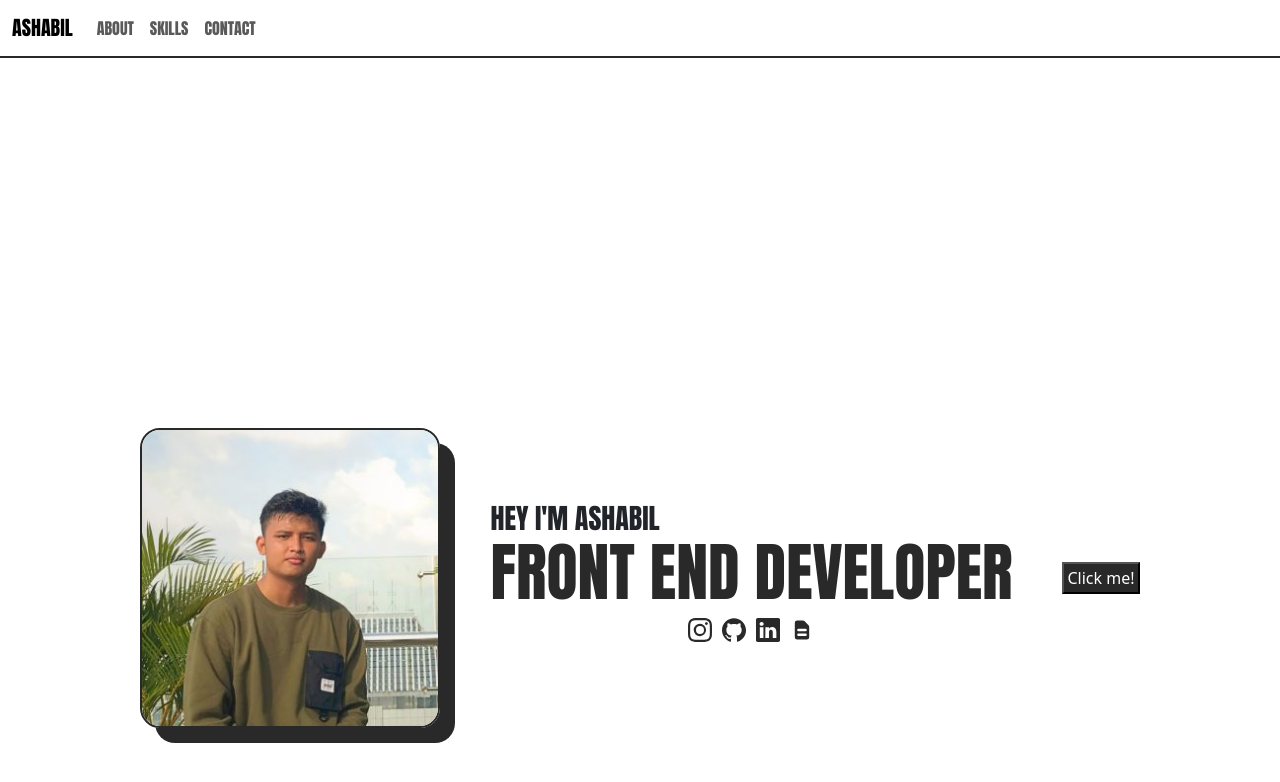
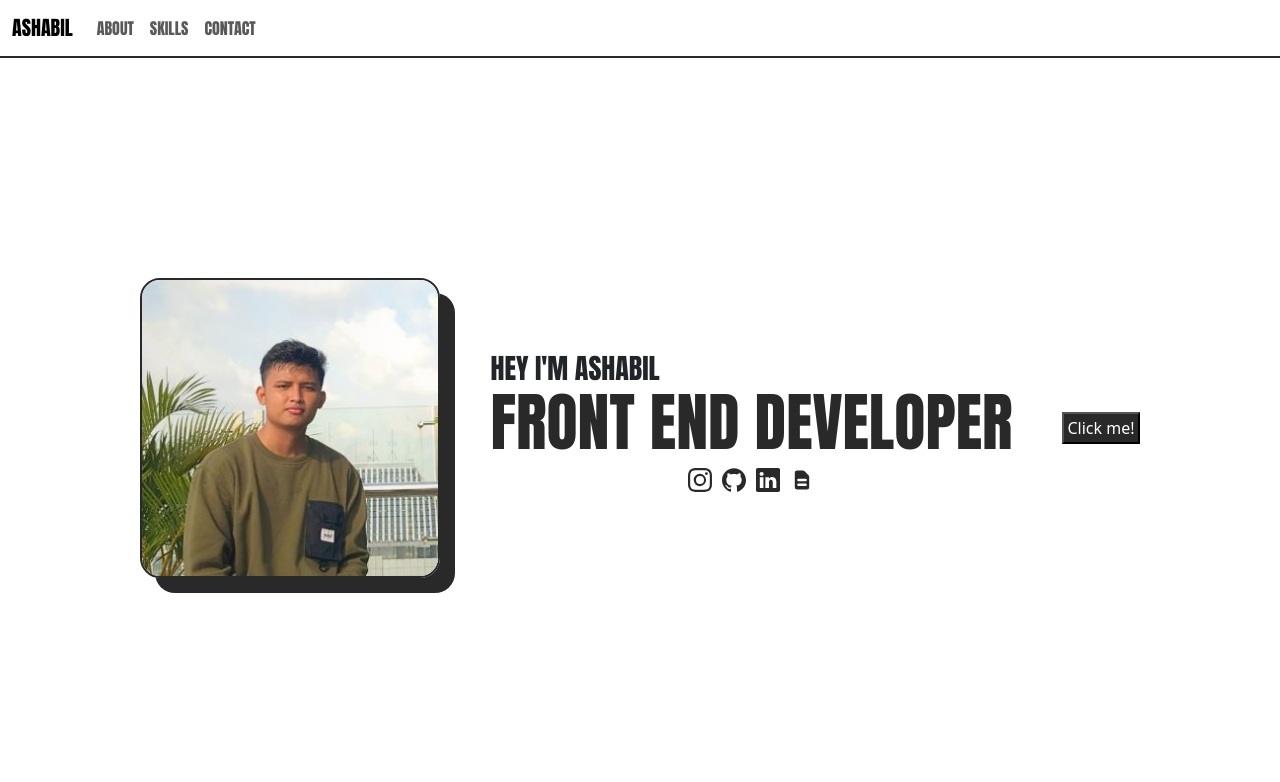
Before and after one commit to ashabilsyauqi/Portofolio, a React (Create React App) app: page / in a window 1280 px wide. Shown: the top 782 px of the page. Built offline with nearby package versions, Linux system fonts and the light colour scheme.

Commit message:
pembaharuan height

```diff
--- a/src/Pages/Pages.css
+++ b/src/Pages/Pages.css
@@ -26,7 +26,7 @@
   /* background-color: grey; */
 }
 .about {
-  height: 1000px;
+  height: 700px;
   /* background-color: red; */
 }
 .skills {
```
